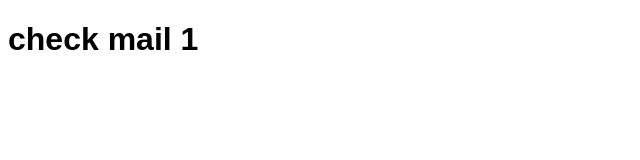
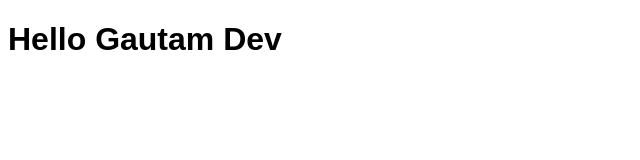
Before and after one commit to gautamdevgrover/simple-jenkins-pipeline, a plain HTML site: page index.html in a window 1280 px wide. Shown: the whole page, without its empty margins (0-640 px from the left). Drawn offline with Linux system fonts and the light colour scheme.

Commit message:
changed html content

```diff
--- a/index.html
+++ b/index.html
@@ -2,6 +2,6 @@
 <html>
   <head><meta charset="utf-8"><title>Hello</title></head>
   <body>
-    <h1 style="font-family: Arial, sans-serif;">check mail 1</h1>
+    <h1 style="font-family: Arial, sans-serif;">Hello Gautam Dev</h1>
   </body>
 </html>
```
